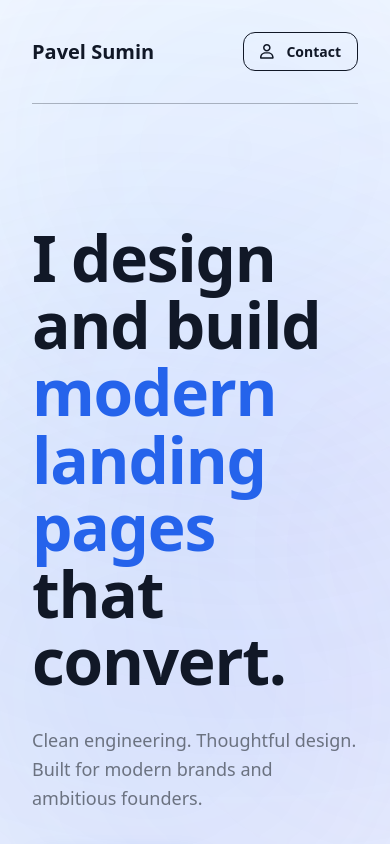
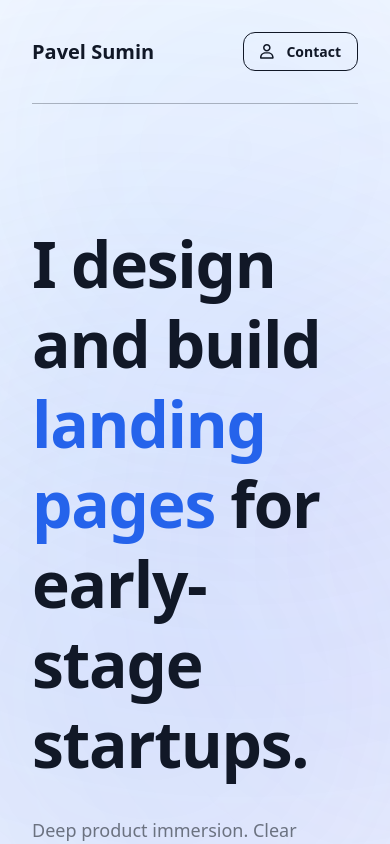
Before and after one commit to pavsumin/pavelsumin, a Next.js app: page / in a window 390 px wide. Shown: the top 844 px of the page. Built offline with nearby package versions, Linux system fonts and the light colour scheme.

Commit message:
Sparator all screens adaptation

```diff
--- a/components/HeroSection.tsx
+++ b/components/HeroSection.tsx
@@ -5,17 +5,17 @@ import FloatingWindow from '@/components/FloatingWindow'
 export default function HeroSection() {
 	return (
 		<section id='intro' className='h-[auto]'>
-			<div className='grid md:grid-cols-2 gap-16 pt-20 pb-32 mt-10'>
+			<div className='grid md:grid-cols-2 gap-16 pt-20 pb-32 mt-10 items-center'>
 				<div>
-					<h1 className='text-[64px] md:text-[44px] leading-[1.05] tracking-[-0.02em] font-semibold text-primary'>
+					<h1 className='text-[64px] md:text-[40px] leading-[1.25] tracking-[-0.02em] font-semibold text-primary'>
 						I design and build{' '}
-						<span className='text-accent'>modern landing pages</span> that
-						convert.
+						<span className='text-accent'>landing pages</span> for early-stage
+						startups.
 					</h1>
 
 					<p className='mt-8 max-w-[520px] text-[18px] md:text-[20px] text-muted leading-[1.6]'>
-						Clean engineering. Thoughtful design. Built for modern brands and
-						ambitious founders.
+						Deep product immersion. Clear positioning. Built for ambitious
+						early-stage founders.
 					</p>
 
 					<div className='mt-10 flex gap-5'>
--- a/components/Separator.tsx
+++ b/components/Separator.tsx
@@ -1,3 +1,14 @@
-export default function Separator() {
-	return <div className='h-[40px]'></div>
+type SeparatorProps = {
+	size?: 'sm' | 'md' | 'lg' | 'xl'
 }
+
+export default function Separator({ size = 'md' }: SeparatorProps) {
+	const sizes = {
+		sm: 'h-8',
+		md: 'h-16',
+		lg: 'h-24',
+		xl: 'h-32',
+	}
+
+	return <div className={sizes[size]} />
+}
```
